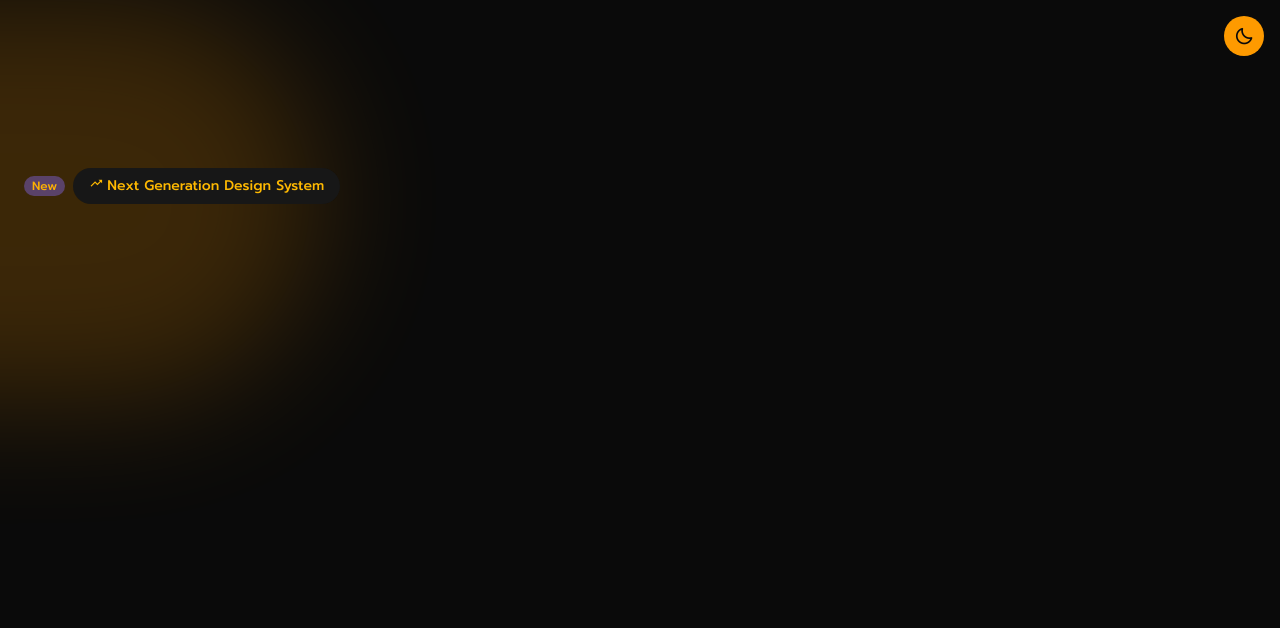
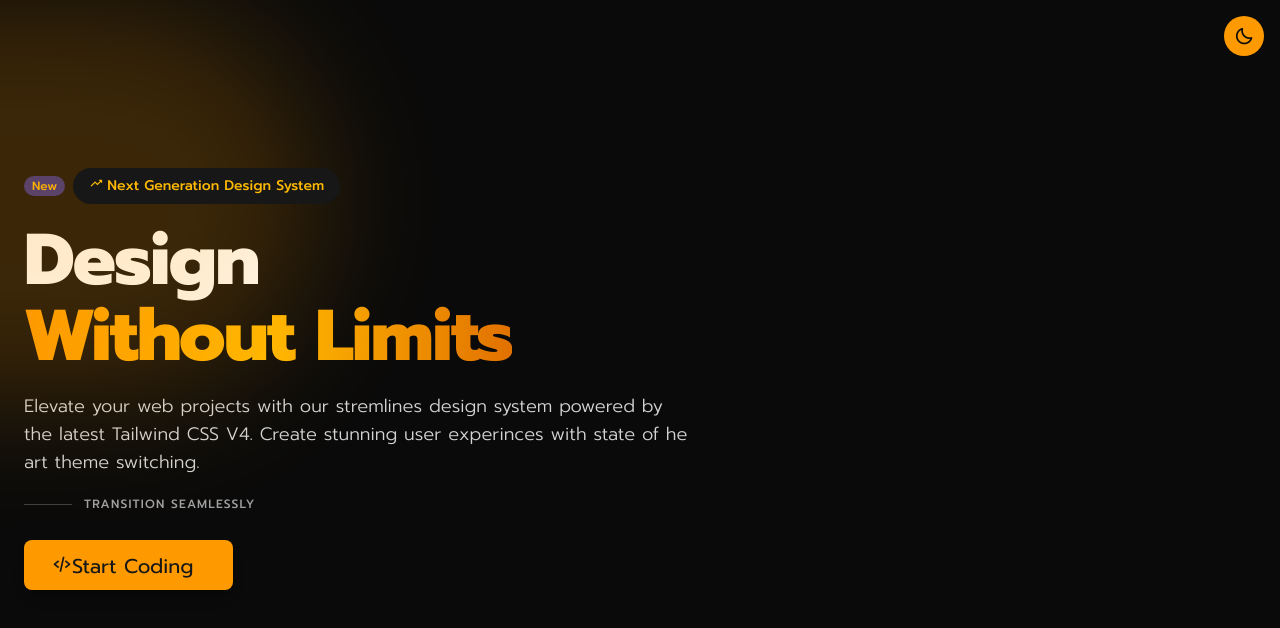
Before and after one commit to Primegicsocialmedia/Project-4, a React (Vite) app: page / in a window 1280 px wide. Shown: the top 628 px of the page. Built offline with nearby package versions, Linux system fonts and the light colour scheme.

Commit message:
added 1st button

```diff
--- a/src/components/Hero.jsx
+++ b/src/components/Hero.jsx
@@ -18,6 +18,32 @@ const Hero = () => {
                   Design System
                 </h2>
               </div>
+              <h1 className="text-4xl md:text-5xl lg:text-6xl xl:text-7xl font-extrabold tracking-tight text-neutral-900 dark:text-white">
+                <span className="block mb-1">Design</span>
+                <span className="bg-clip-text text-transparent bg-gradient-to-r from-amber-500 via-amber-400 to-amber-600">
+                  Without Limits
+                </span>
+              </h1>
+              <p className="text-base lg:text-lg text-neutral-700 dark:text-neutral-300 max-w-2xl font-light">
+                Elevate your web projects with our stremlines design system
+                powered by the latest Tailwind CSS V4. Create stunning user
+                experinces with state of he art theme switching.
+              </p>
+              <div className="flex gap-3 items-center">
+                <div className="h-px bg-neutral-300 dark:bg-neutral-700 w-12"></div>
+                <p className="uppercase text-xs tracking-widest text-neutral-500 dark:text-neutral-400 font-medium ">
+                  Transition seamlessly
+                </p>
+              </div>
+            </div>
+            <div className="flex flex-wrap gap-3 lg:gap-4">
+              <button className="px-6 py-3 lg:px-7 lg:py-3.5 rounded-lg bg-neutral-900 hover:bg-black text-white dark:bg-amber-500 dark:hover:bg-amber-600 dark:text-neutral-900 font-medium shadow-lg
+              hover:shadow-neutral-900/20 dark:hover:shadow-amber-500/20 flex items-center transition group">
+                <i className="bx bx-code-alt mr-2 lg:mr-3 text-lg lg:text-xl group-hover:rotate-12 transition-transform">
+                  <span>Start Coding</span>
+                </i>
+              </button>
+
             </div>
           </div>
         </div>
```
